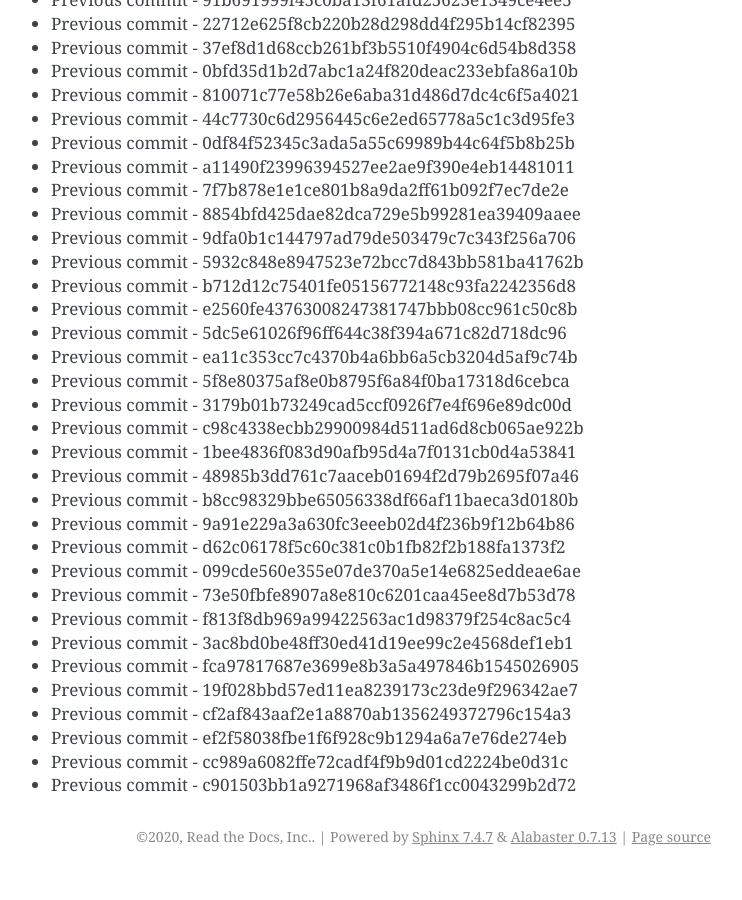
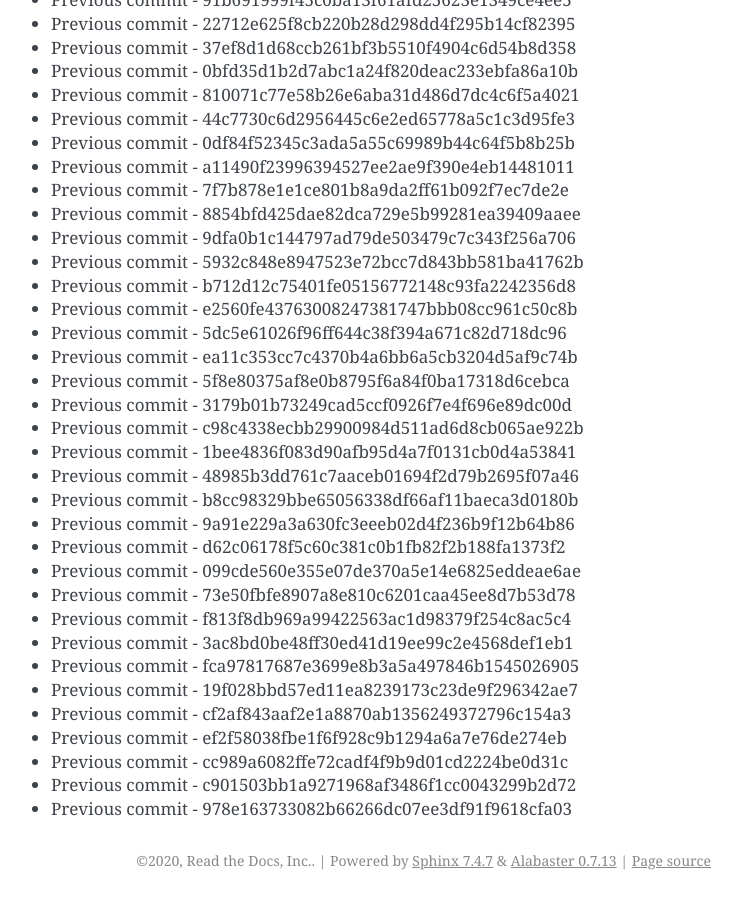
Before and after one commit to readthedocs/rtd-git-stresstest, a Sphinx documentation site: the page built from docs/updates.rst, in a window 1280 px wide and 900 px high, scrolled down 82136 px. Shown: the whole window, without its empty margins (399-1141 px from the left). Built offline with Sphinx 7.4.7, drawn with Linux system fonts in a browser that asks for light colours; before the commit the page ends 83012 px from its top, so only the background shows below that.

Commit message:
Generating commit from previous: 978e163733082b66266dc07ee3df91f9618cfa03

```diff
--- a/docs/updates.rst
+++ b/docs/updates.rst
@@ -3483,3 +3483,4 @@ It can be tested for any performance characteristics.
 * Previous commit - ef2f58038fbe1f6f928c9b1294a6a7e76de274eb
 * Previous commit - cc989a6082ffe72cadf4f9b9d01cd2224be0d31c
 * Previous commit - c901503bb1a9271968af3486f1cc0043299b2d72
+* Previous commit - 978e163733082b66266dc07ee3df91f9618cfa03
```
